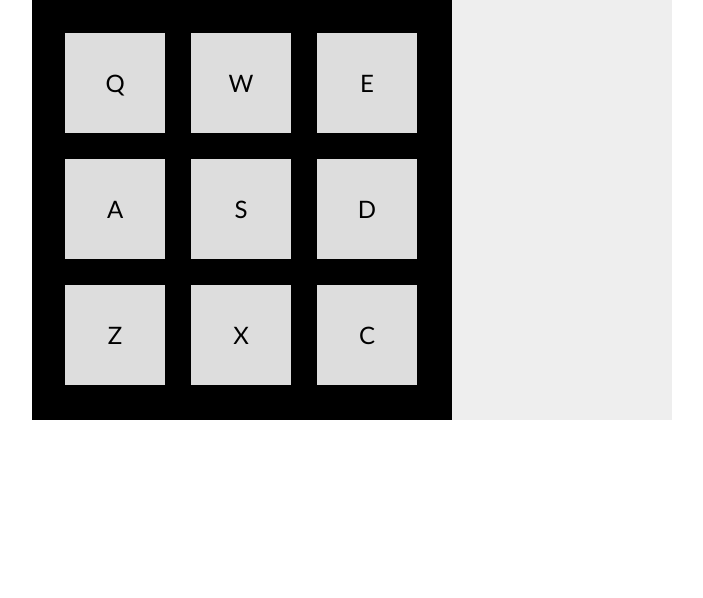
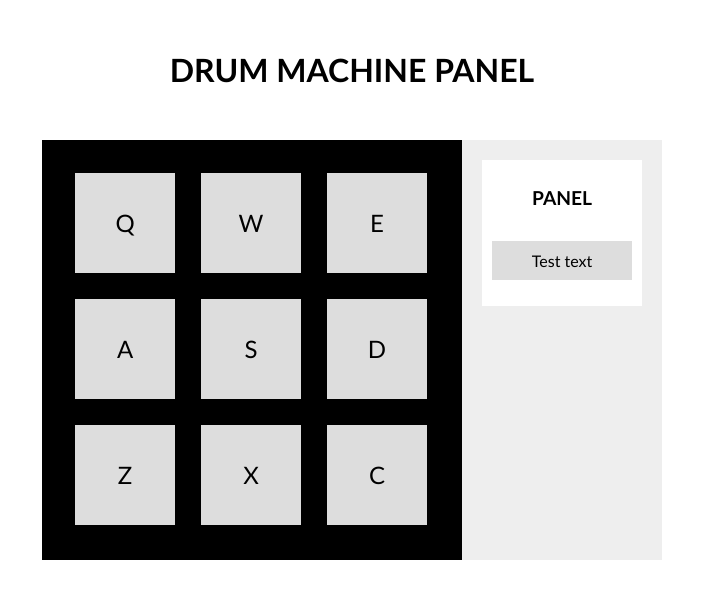
Before and after one commit to hajczek/drum-machine, a React (Create React App) app: page / in a window 1280 px wide. Shown: the top 598 px of the page, without its empty margins (288-991 px from the left). Built offline with nearby package versions, Linux system fonts and the light colour scheme; the HTML template or start-up script is replaced by a standard one.

Commit message:
Added css styles for panel and titles h1 and h2

```diff
--- a/src/App.js
+++ b/src/App.js
@@ -24,7 +24,9 @@ class App extends Component {
   render() {
     return (
       <div className="App">
+        <h1>DRUM MACHINE PANEL</h1>
         <div id="drum-machine" className="drums">
+
           <div id="display" className="container">
             <div className="drum-pad" onClick={this.playSound}>
               <audio className="clip" id="Q">
@@ -81,9 +83,10 @@ class App extends Component {
               C
             </div>
           </div>
-        </div>
-        <div className="panel">
-          <div className="display-text"></div>
+          <div className="panel">
+            <h2>PANEL</h2>
+            <p className="display-text">Test text</p>
+          </div>
         </div>
       </div>
     );
--- a/src/index.css
+++ b/src/index.css
@@ -11,18 +11,29 @@ body {
   height: 100%;
 }
 
+h1 {
+  width: 100%;
+  text-align: center;
+  margin-top: 50px;
+}
+
+.drums {
+  width: 620px;
+  height: 420px;
+  margin: 0 auto;
+  background-color: #eee;
+  position: relative;
+  top: 30px;
+}
+
 .container {
   width: 380px;
   height: 380px;
   padding: 20px;
   background-color: #000;
-}
-
-.drums {
-  width: 50%;
-  height: auto;
-  margin: 0 auto;
-  background-color: #eee;
+  margin: 0;
+  display: block;
+  float: left;
 }
 
 .drum-pad {
@@ -34,4 +45,31 @@ body {
   font-size: 1.5rem;
   justify-content: center;
   padding-top: 35px;
+  cursor: pointer;
 }
+
+.panel {
+  display: block;
+  float: left;
+  width: 140px;
+  padding: 10px;
+  background-color: #fff;
+  margin: 20px 0 0 20px;
+}
+
+.panel h2 {
+  width: 100%;
+  display: block;
+  float: left;
+  font-size: 1.2rem;
+  text-align: center;
+}
+
+.display-text {
+  width: 100%;
+  display: block;
+  float: left;
+  text-align: center;
+  background-color: #ddd;
+  padding: 10px 0;
+}
```
